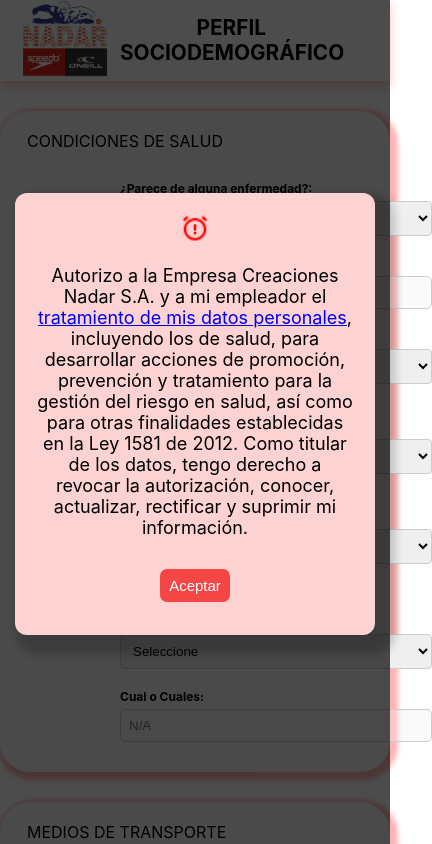
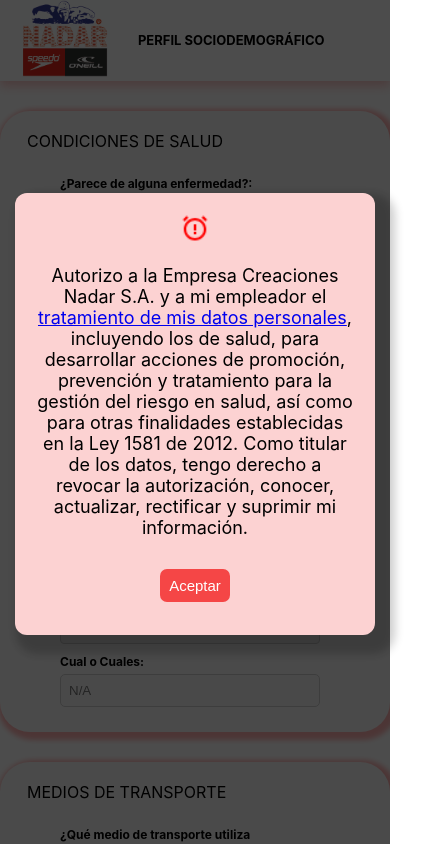
Before and after one commit to OFFJoann/Form_SSt, a React (Create React App) app in the folder formulario/: page /Form4 in a window 390 px wide. Shown: the top 844 px of the page, 432 px wide, since content can reach past the window. Built offline with nearby package versions, Linux system fonts and the light colour scheme.

Commit message:
Se hizo responsiva la pagina

```diff
--- a/formulario/src/styles/formulario.css
+++ b/formulario/src/styles/formulario.css
@@ -65,6 +65,8 @@
     border-radius: 4px;
     box-sizing: border-box;
   }
+
+
 
   .form-group label {
     display: block;
@@ -249,3 +251,18 @@
   background-position: center; /* Centra la imagen */
   z-index: 999; /* Asegúrate de que tenga un z-index alto */
 }
+
+  /*MEDIA QUERY*/
+
+  @media only screen and (max-width: 415px){
+    .form-groupll,
+    .form-group {
+      margin: 5px;
+      width: 200px;
+      margin-left: 40px;
+    }
+    .container_title h1 {
+      font-size: small;
+    }
+
+  }
--- a/formulario/src/styles/modal.css
+++ b/formulario/src/styles/modal.css
@@ -33,7 +33,8 @@
     width: 20%;
     padding: 8px;
     margin: 4%;
-    min-width: 70px;
+    min-width: 70px
+    ;
   }
 
   .modal-content button:hover{
```
